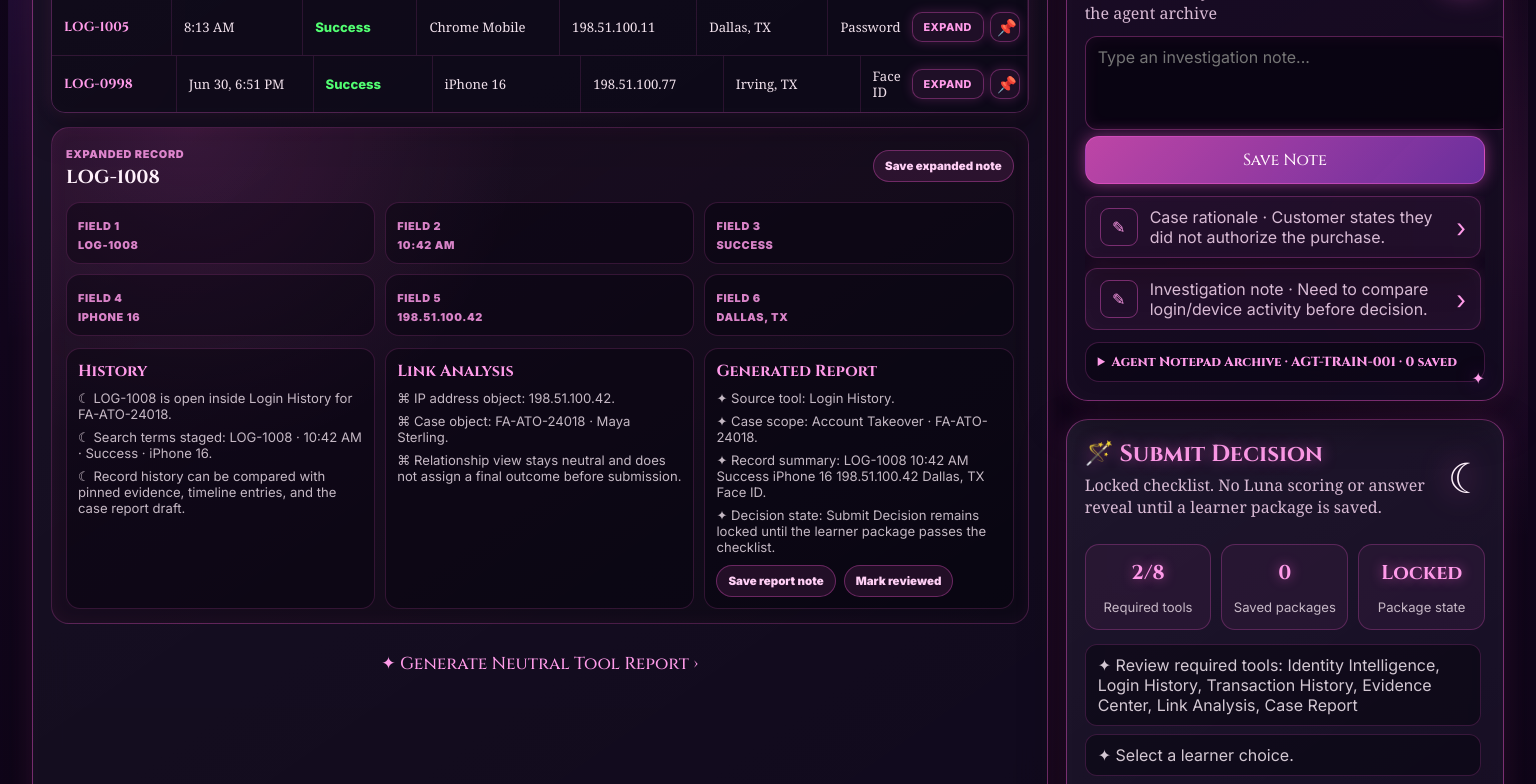
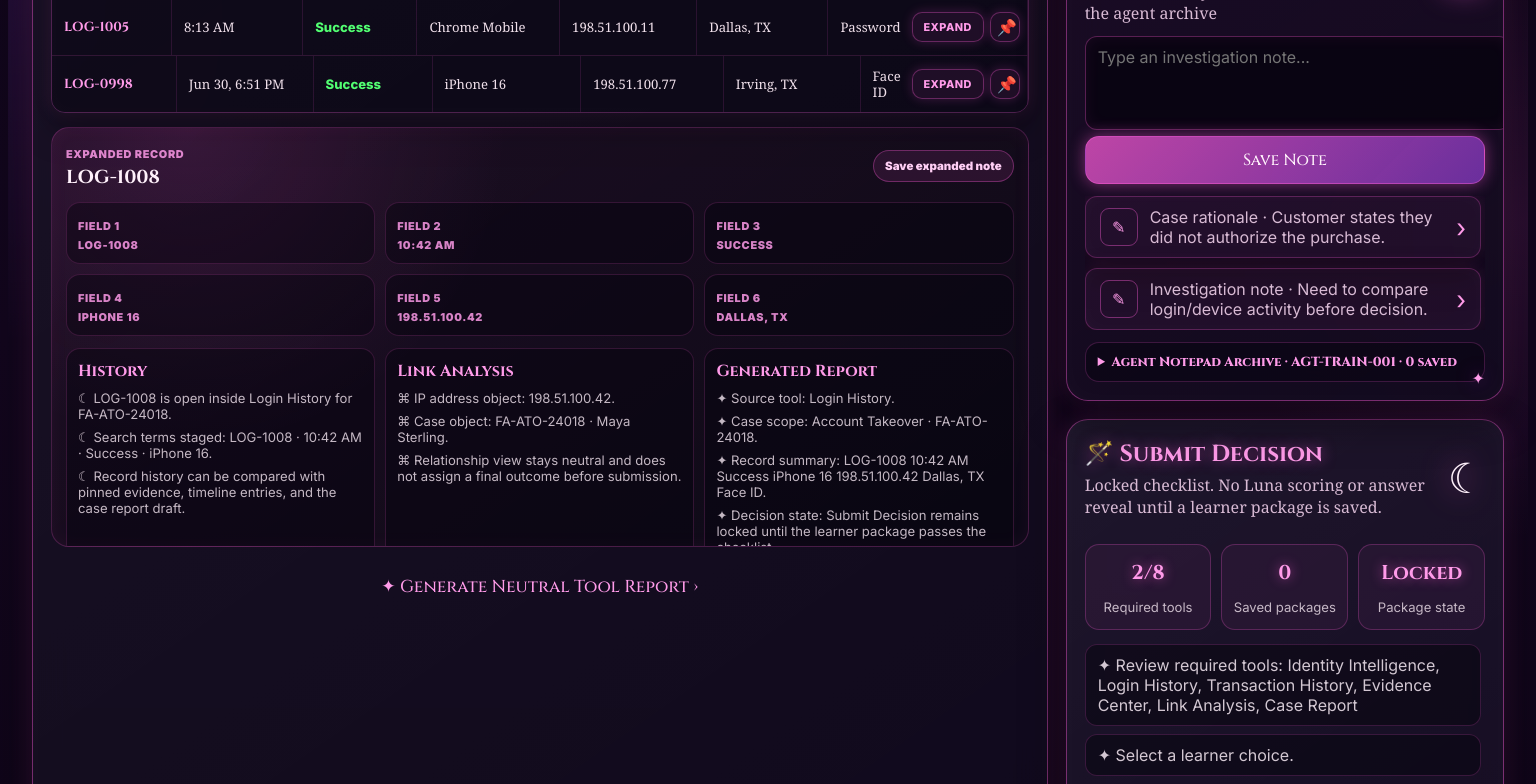
Before and after one commit to iamre2024-debug/fraud-Academy-v1, a React (Vite) app: page / in a window 1536 px wide. Shown: the part 1460-2244 px from the top of the page. Built offline with nearby package versions, Linux system fonts and the light colour scheme.

Commit message:
Fit expanded record detail into desktop command layout

```diff
--- a/src/visualDesktopCommand.css
+++ b/src/visualDesktopCommand.css
@@ -83,7 +83,12 @@
   }
 
   .activity-table {
-    max-height: 610px;
+    max-height: 430px;
+    overflow: auto;
+  }
+
+  .record-detail-panel {
+    max-height: 360px;
     overflow: auto;
   }
 
@@ -153,7 +158,11 @@
   }
 
   .activity-table {
-    max-height: 680px;
+    max-height: 500px;
+  }
+
+  .record-detail-panel {
+    max-height: 390px;
   }
 
   .tray-list,
```
